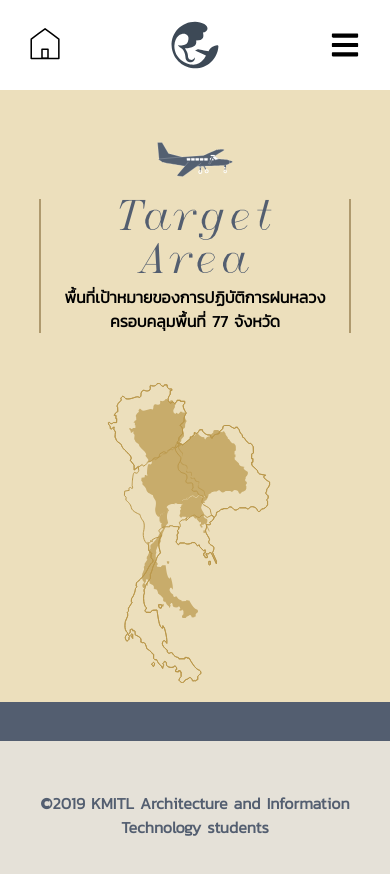
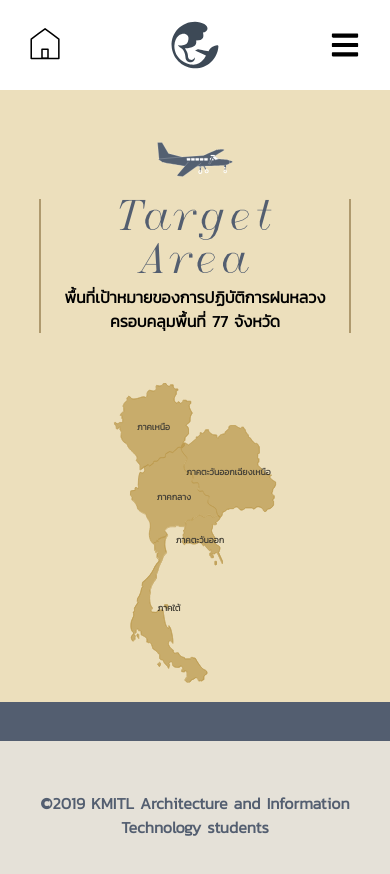
Before and after one commit to sopoat0101/web-royal-rainmaking-project, a plain HTML site: page targetArea.html in a window 390 px wide. Drawn offline with Linux system fonts and the light colour scheme; a web font is replaced by a local one.

Commit message:
Add map des

```diff
--- a/css/targetArea.css
+++ b/css/targetArea.css
@@ -23,13 +23,18 @@ footer{
 }
 .grid-2-col{
     display: grid;
-    grid-template-columns: auto auto;
+    grid-template-columns: 60% 40%;
 }
 .column{
     position: relative;
 }
+.map-wrap{
+    display: flex;
+    justify-content: center;
+}
 .map{
     width: 600px;
+    opacity: 0.6;
 }
 .map > figure > img{
     width: 100%;
@@ -42,13 +47,30 @@ footer{
 .map-re > div > img{
     width: 100%;
     cursor: pointer;
-    opacity: 0.7;
-}
-.map-re > div > img:hover{
     opacity: 1;
 }
 .map-re > div{
+    opacity: 0.7;
+}
+.map-re > div:hover{
+    opacity: 1;
+}
+
+.map-re > div:hover{
+    opacity: 1;
+}
+
+.map-re > div{
     position: absolute;
+    display: flex;
+    justify-content: center;
+    align-items: center;
+}
+.map-des{
+    position: absolute;
+    user-select: none;
+    cursor: pointer;
+    z-index: 105;
 }
 .map1{
     top: 0px;
@@ -80,6 +102,26 @@ footer{
     width: 295px;
     z-index: 102;
 }
+
+.map-data{
+    display: flex;
+    justify-content: center;
+    transition: 0.3s;
+    width: 60%;
+    /* height: 100%; */
+    background: #E4E0D7;
+    border: 1px solid #BB964E;
+    border-radius: 1.25rem;
+}
+.map-data-content{
+    padding: 20px;
+}
+.map-data-head{
+    text-align: center;
+}
+.map-data-reg{
+    text-align: center;
+}
 @media only screen and (max-width:1200px){
     .grid-2-col{
         display: grid;
@@ -96,32 +138,35 @@ footer{
         width: 300px;
     }
     .map1{
-        top: 16px;
-        left: 87px;
-        width: 64px;
+        top: 0px;
+        left: 65px;
+        width: 87px;
     }
     .map2{
-        top: 46px;
-        left: 139px;
-        width: 70px;
+        top: 41px;
+        left: 136px;
+        width: 95px;
     }
     .map3{
-        top: 62px;
-        left: 97px;
-        width: 75px;
+        top: 63px;
+        left: 78px;
+        width: 102px;
         z-index: 102;
     }
     .map4{
-        top: 113px;
-        left: 135px;
-        width: 37px;
+        top: 132px;
+        left: 130px;
+        width: 50px;
         z-index: 103;
     }
     .map5{
-        top: 127px;
-        left: 77px;
-        width: 108px;
+        top: 151px;
+        left: 50px;
+        width: 148px;
         z-index: 102;
+    }
+    .map-des{
+        font-size: 55%;
     }
 
 }
--- a/targetArea.html
+++ b/targetArea.html
@@ -50,29 +50,50 @@
                 </div>
             </div>
             <div class="grid-2-col">
-                <div class="column">
+                <div class="column map-wrap">
+                    <div>
                         <div class="map">
                             <figure><img src="assets/targetArea/svg/แผนที่ทั้งอัน1.svg" alt=""></figure>
                         </div>
                         <div class="map-re">
                             <div class="map1">
+                                <div class="map-des font-Kanit"><b>ภาคเหนือ</b></div>
                                 <img src="assets/targetArea/svg/ภาคเหนือสี1.svg" alt="">
                             </div>
                             <div class="map2">
+                                <div class="map-des font-Kanit"><b>ภาคตะวันออกเฉียงเหนือ</b></div>
                                 <img src="assets/targetArea/svg/อองเฉียงเหนือสี1.svg" alt="">
                             </div>
                             <div class="map3">
+                                <div class="map-des font-Kanit"><b>ภาคกลาง</b></div>
                                 <img src="assets/targetArea/svg/กลางสี1.svg" alt="">
                             </div>
                             <div class="map4">
+                                <div class="map-des font-Kanit"><b>ภาคตะวันออก</b></div>
                                 <img src="assets/targetArea/svg/ตะวันออกมีสี1.svg" alt="">
                             </div>
                             <div class="map5">
+                                <div class="map-des font-Kanit"><b>ภาคใต้</b></div>
                                 <img src="assets/targetArea/svg/ภาคใต้มีสี1.svg" alt="">
                             </div>
                         </div>
                     </div>
-                <div class="column"></div>
+                </div>
+                <div class="column desktop">
+                    <div class="map-data">
+                        <div class="map-data-content font-Kanit">
+                            <b>
+                                <div class="map-data-head color-c2">ศูนย์ปฎิบัติการฝนหลวง</div>
+                                <div class="map-data-reg color-c2">ภาคเหนือ</div>
+                                <ul>
+                                    <li>หน่วยฯ เชียงใหม่</li>
+                                    <li>หน่วยฯ พิษณุโลก/แพร่</li>
+                                    <li>หน่วยฯ ตาก</li>
+                                </ul>
+                            </b>
+                        </div>
+                    </div>
+                </div>
             </div>
         </div>
         <div class="container background-b1"></div>
```
Lines whose indentation alone changed are shown as unchanged.
